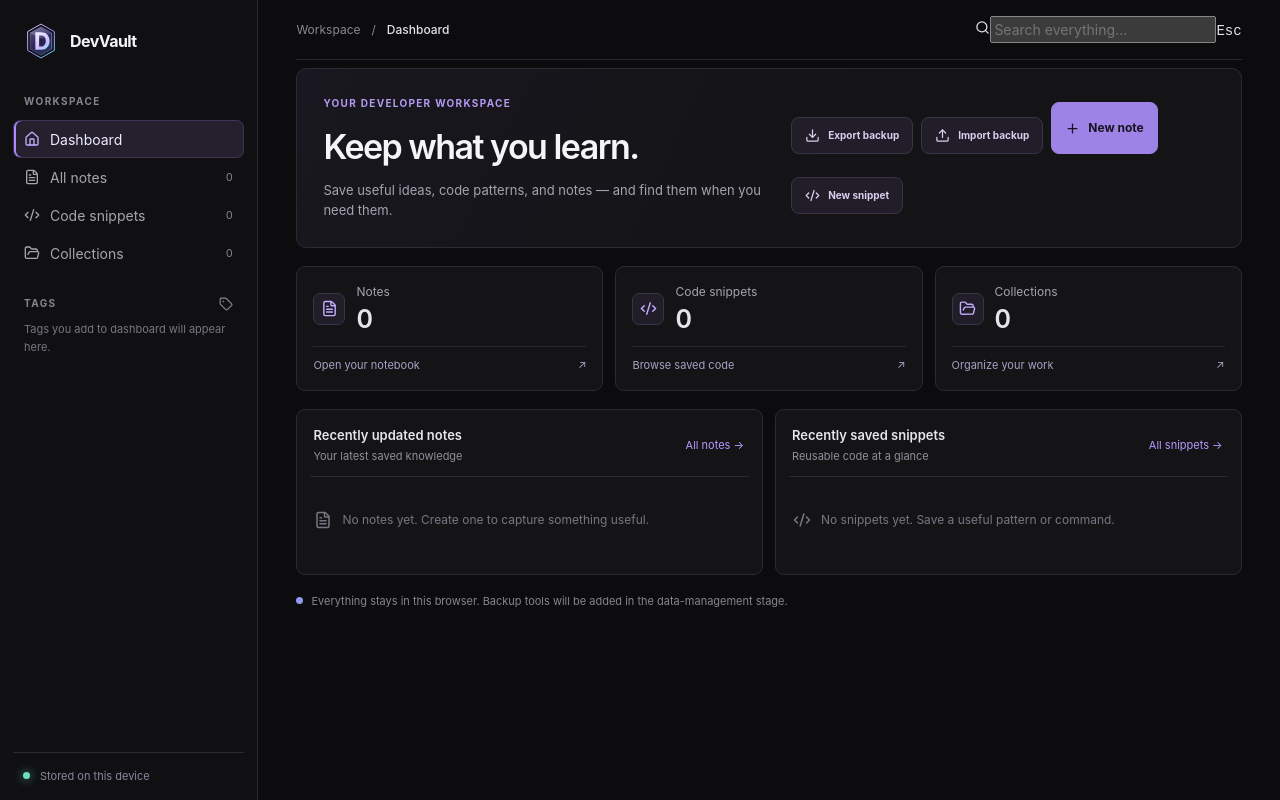
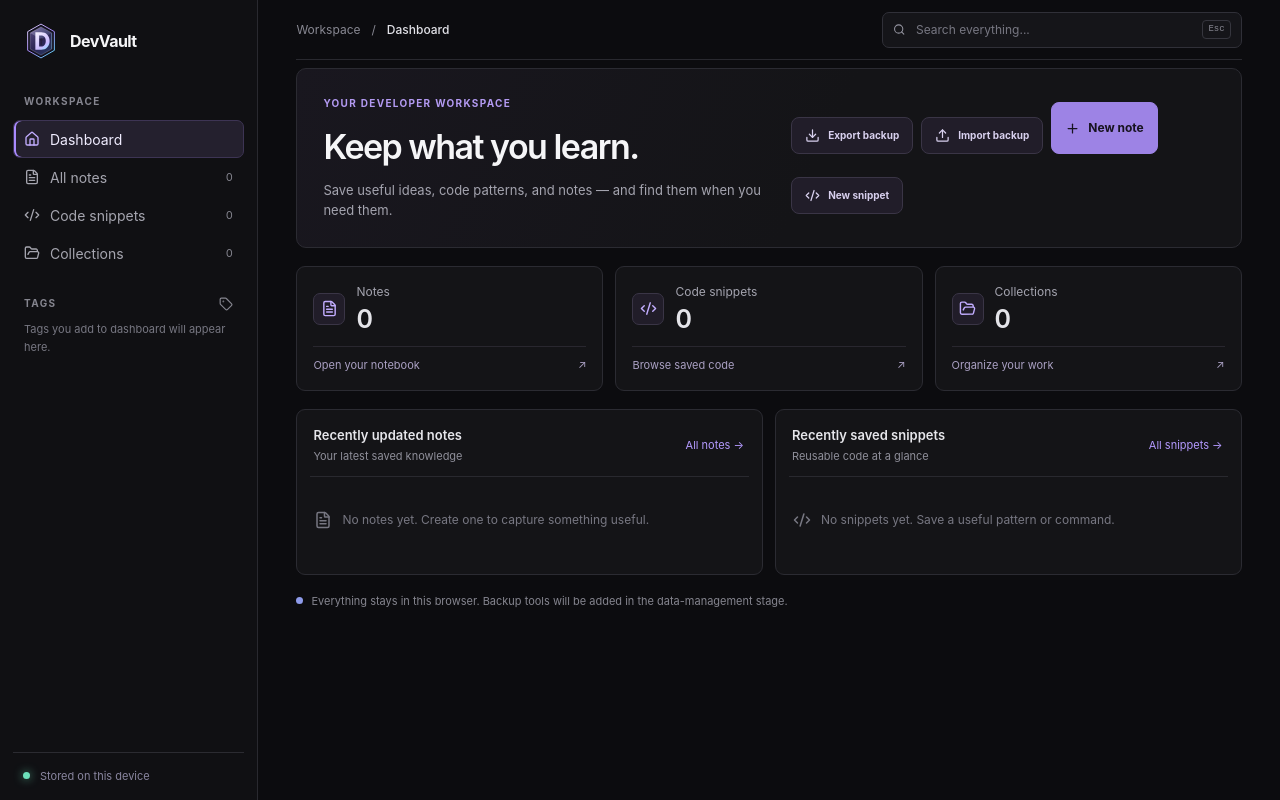
Before and after one commit to rajtivari/DevVault, a React (Vite) app: page / in a window 1280 px wide. Built offline with nearby package versions, Linux system fonts and the light colour scheme.

Commit message:
Style global workspace search

```diff
--- a/src/App.css
+++ b/src/App.css
@@ -1149,3 +1149,23 @@
   .dashboard-recent-grid { grid-template-columns: 1fr; gap: 10px; }
   .dashboard-section { padding: 13px 10px 8px; }
 }
+
+.global-search-wrap{position:relative;width:min(360px,48%);margin-left:auto}
+.global-search-box{display:flex;align-items:center;gap:9px;width:100%;height:36px;padding:0 10px;color:#9696a2;border:1px solid #303038;border-radius:7px;background:#151519}
+.global-search-box:focus-within{border-color:#8f78c5;box-shadow:0 0 0 2px rgba(169,138,255,.1)}
+.global-search-box input{width:100%;min-width:0;color:#e4e4e9;border:0;outline:0;background:transparent;font-size:12px}
+.global-search-box input::placeholder{color:#777782}
+.global-search-box kbd{padding:2px 5px;color:#888892;border:1px solid #36363e;border-radius:4px;font-size:9px}
+.global-search-results{position:absolute;top:calc(100% + 7px);right:0;z-index:20;width:min(440px,calc(100vw - 28px));max-height:min(460px,70vh);overflow-y:auto;padding:7px;border:1px solid #34343d;border-radius:9px;background:#17171b;box-shadow:0 18px 45px rgba(0,0,0,.42)}
+.global-search-hint{margin:0;padding:16px 12px;color:#9999a4;font-size:12px;line-height:1.6}
+.global-search-result{display:flex;align-items:center;gap:10px;width:100%;padding:10px;color:#aaaab4;border:0;border-radius:6px;background:transparent;text-align:left;cursor:pointer}
+.global-search-result:hover{color:#f0ecff;background:#25212f}
+.global-search-result>svg{flex:0 0 auto;color:#b39af2}
+.global-search-result>span{display:grid;min-width:0;gap:3px}
+.global-search-result strong,.global-search-result small{overflow:hidden;text-overflow:ellipsis;white-space:nowrap}
+.global-search-result strong{color:#e5e5eb;font-size:12px;font-weight:550}
+.global-search-result small{color:#92929d;font-size:10px}
+.global-search-close{width:100%;margin-top:5px;padding:8px;color:#9999a4;border:0;border-top:1px solid #2b2b32;background:transparent;font-size:11px;cursor:pointer}
+.global-search-close:hover{color:#e5e5eb}
+@media(max-width:760px){.global-search-wrap{width:min(250px,55%)}.global-search-box{height:34px}.global-search-box kbd{display:none}}
+@media(max-width:480px){.topbar{align-items:center;gap:8px}.global-search-wrap{width:48%}.global-search-box{gap:5px;padding-inline:7px}.global-search-box input{font-size:11px}}
```
